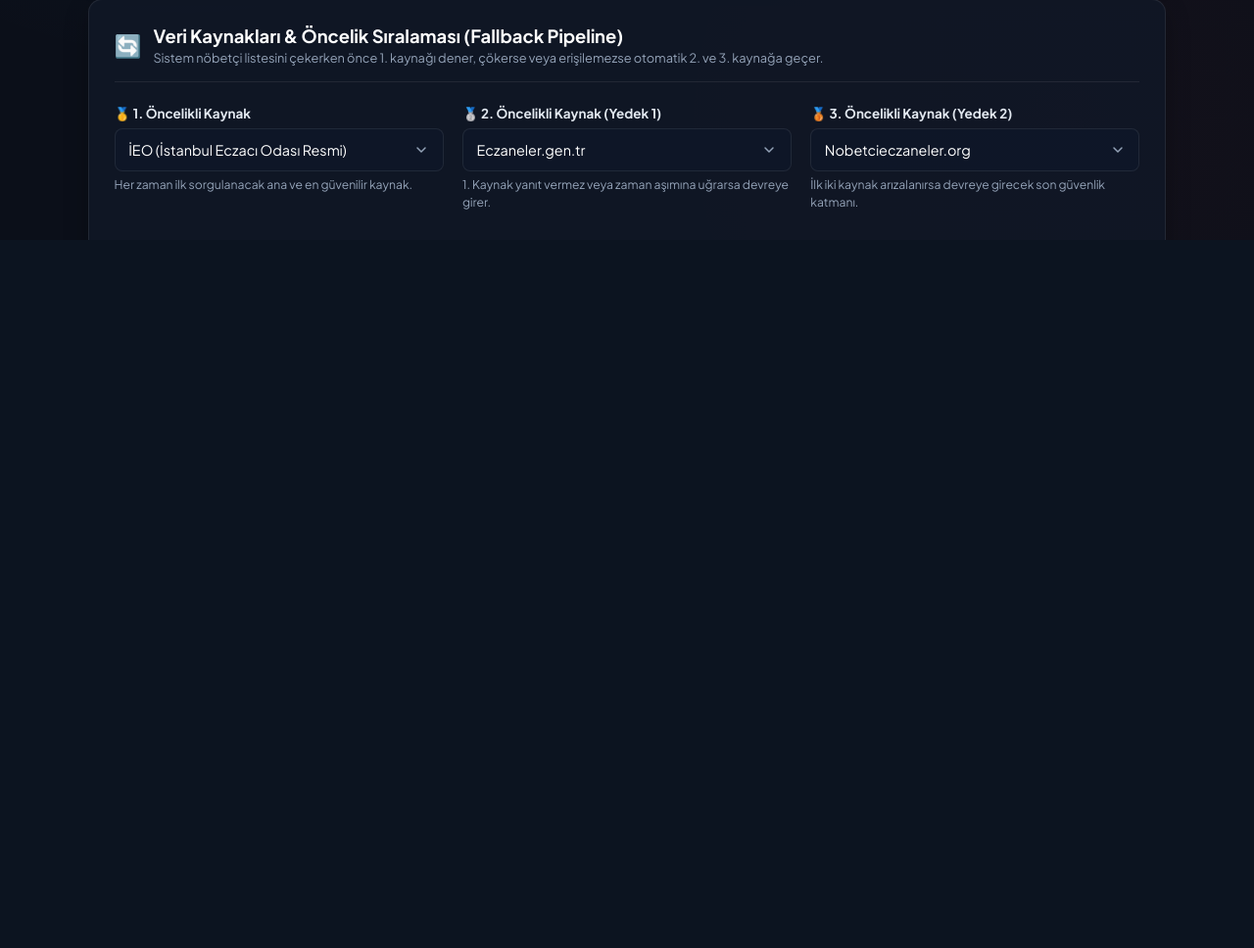
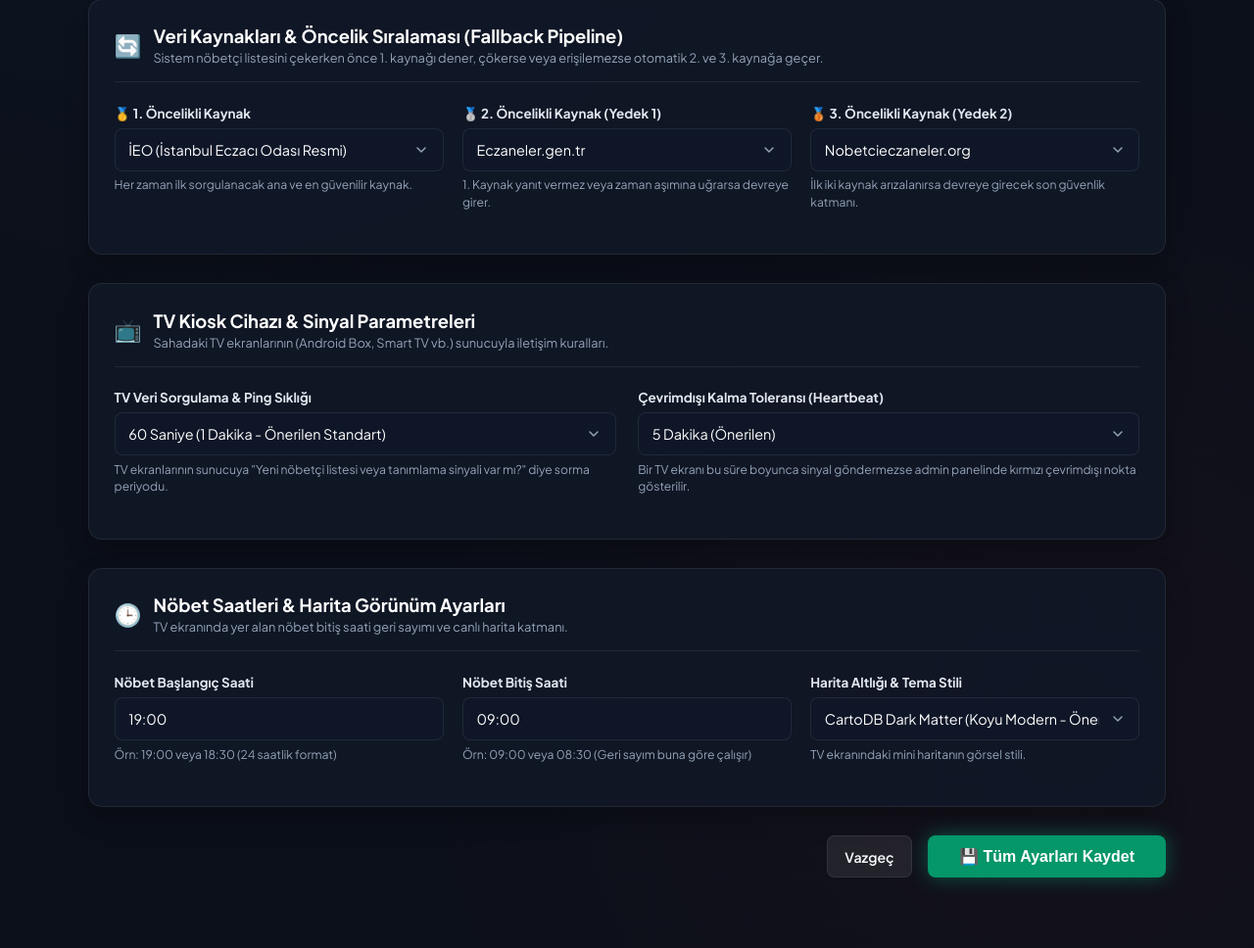
Before and after one commit to sedatbayrakli/eczane, a Flask app: page /admin/settings in a window 1280 px wide. Shown: the part 555-1523 px from the top of the page at 98% size. Before the commit the page ends 800 px from the top, so only its background shows below. Run offline with Flask 3, Linux system fonts and the light colour scheme; the visitor is signed in with stand-in values (Sample User, id 1).

Commit message:
fix: genel ayarlar sayfasında kaydırmayı engelleyen overflow kuralını kaldır

```diff
--- a/templates/admin_settings.html
+++ b/templates/admin_settings.html
@@ -7,8 +7,16 @@
     <link rel="preconnect" href="https://fonts.googleapis.com">
     <link rel="preconnect" href="https://fonts.gstatic.com" crossorigin>
     <link href="https://fonts.googleapis.com/css2?family=Plus+Jakarta+Sans:wght@400;500;600;700;800&family=JetBrains+Mono:wght@500;700&display=swap" rel="stylesheet">
-    <link rel="stylesheet" href="/static/style.css?v=4.0">
     <style>
+        /* Sayfa kaydırmasını (scroll) her koşulda açık ve akıcı tut */
+        html, body {
+            height: auto !important;
+            min-height: 100vh !important;
+            overflow-y: auto !important;
+            overflow-x: hidden !important;
+            width: 100% !important;
+        }
+
         :root {
             --bg-body: #0b0f19;
             --bg-card: rgba(17, 24, 39, 0.85);
```
Also changed, not shown: templates/portal.html (+7 -0 lines).
